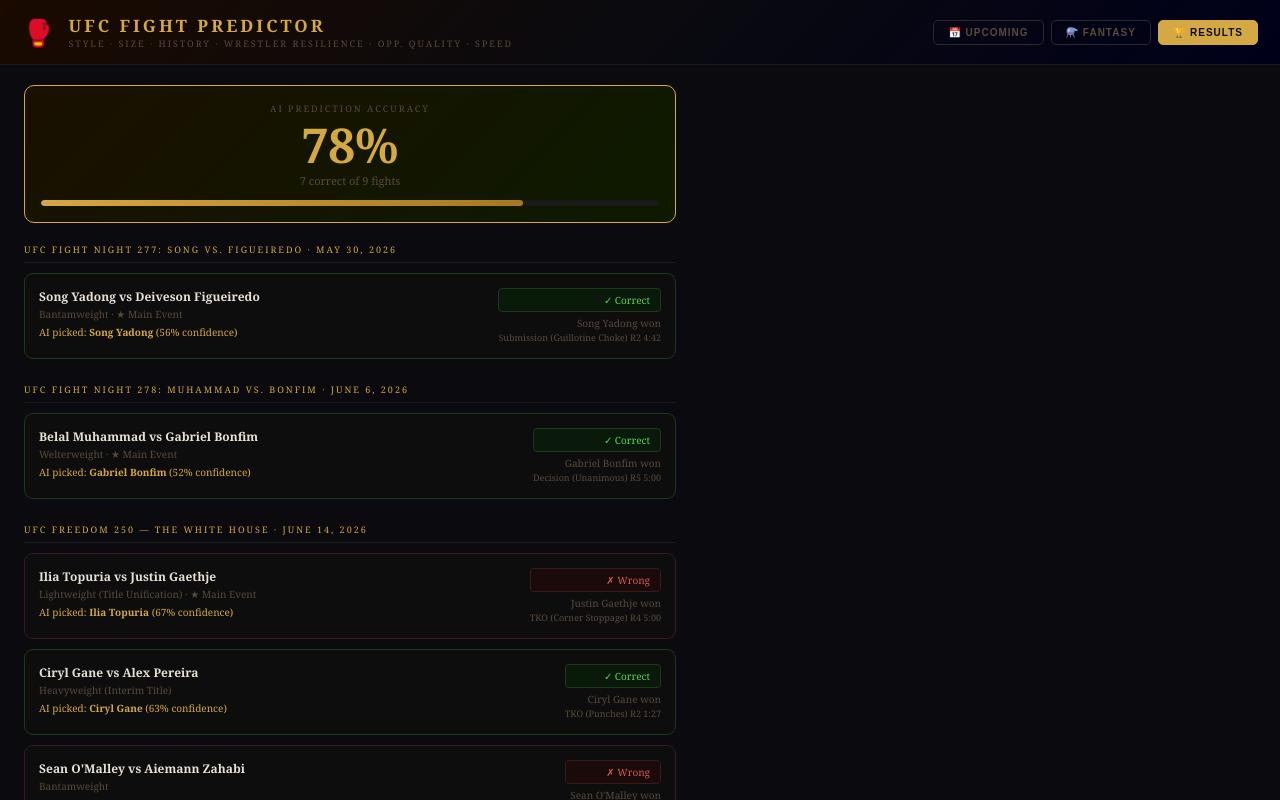
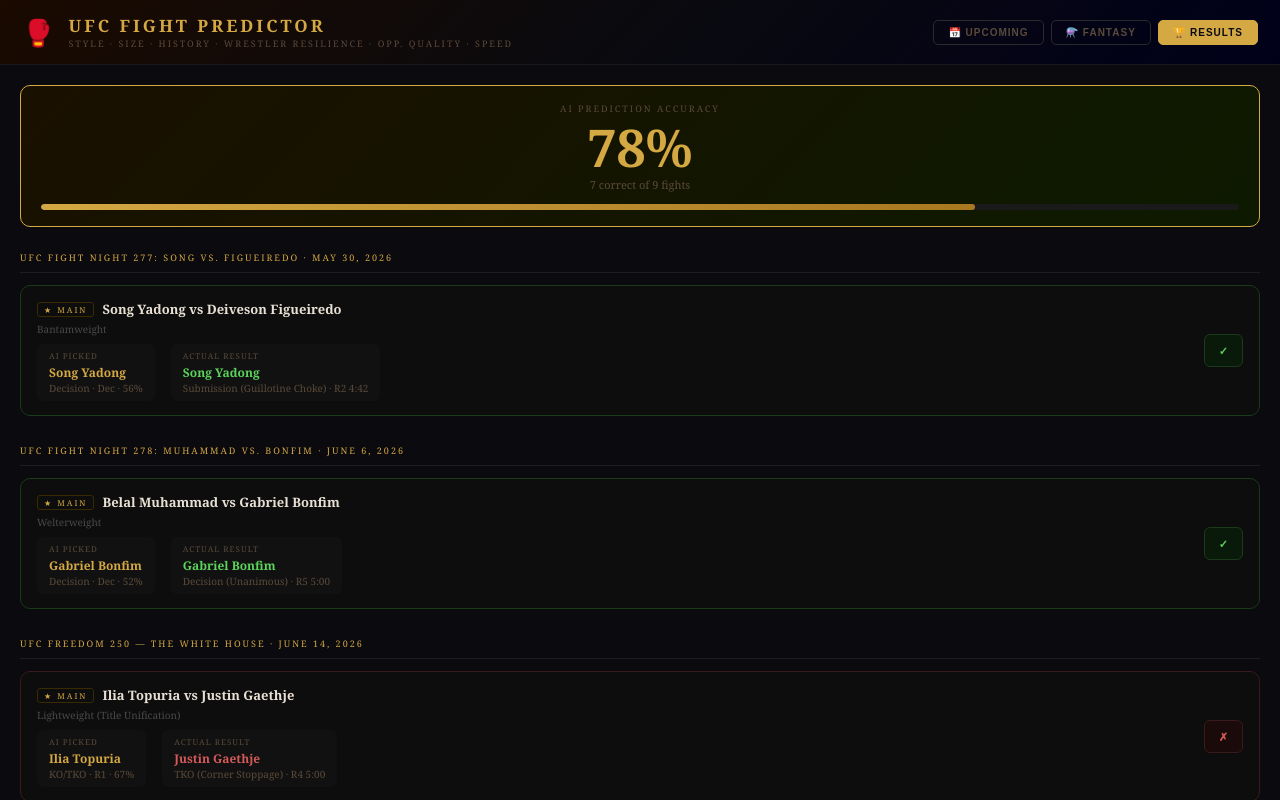
Before and after one commit to paifuu/ufc-fight-predictor, a React (Vite) app: page / in a window 1280 px wide. Both pictures are taken after a click on the button "🏆 RESULTS". Shown: the top 800 px of the page. Built offline with nearby package versions, Linux system fonts and the light colour scheme.

Commit message:
feat: results tab full width, show AI predicted method+round, side-by-side AI vs actual

```diff
--- a/src/App.jsx
+++ b/src/App.jsx
@@ -1256,8 +1256,7 @@
     evt.fights.map(f => ({...f, event:evt.event, date:evt.date}))
   );
 
-  const [preds, setPreds] = React.useState(() => {
-    // Auto-predict all past fights using the scoring engine
+  const [preds] = React.useState(() => {
     const results = {};
     allFights.forEach(f => {
       const key = f.f1 + "||" + f.f2;
@@ -1265,7 +1264,7 @@
       if (a && b) {
         const sc = scoreFight(a, b);
         const pct = sc.winner === a.name ? sc.f1WinPct : sc.f2WinPct;
-        results[key] = { predicted: sc.winner, pct, actual: f.actualWinner };
+        results[key] = { predicted: sc.winner, pct, method: sc.method, round: sc.round, actual: f.actualWinner };
       }
     });
     return results;
@@ -1277,12 +1276,12 @@
   const acc = resolved.length ? Math.round(correct / resolved.length * 100) : null;
 
   return (
-    <div style={{padding:"20px 24px", maxWidth:700}}>
+    <div style={{width:"100%", padding:"20px 20px", boxSizing:"border-box"}}>
       {/* Accuracy header */}
       {resolved.length > 0 && (
-        <div style={{background:"linear-gradient(135deg,#1a1000,#0d1a00)", border:"1px solid #d4a843", borderRadius:10, padding:16, marginBottom:20, textAlign:"center"}}>
+        <div style={{background:"linear-gradient(135deg,#1a1000,#0d1a00)", border:"1px solid #d4a843", borderRadius:10, padding:"16px 20px", marginBottom:24, textAlign:"center"}}>
           <div style={{fontSize:9, color:"#5a4a3a", letterSpacing:2, textTransform:"uppercase", marginBottom:6}}>AI Prediction Accuracy</div>
-          <div style={{fontSize:48, fontWeight:700, color:"#d4a843", lineHeight:1}}>{acc}%</div>
+          <div style={{fontSize:52, fontWeight:700, color:"#d4a843", lineHeight:1}}>{acc}%</div>
           <div style={{fontSize:11, color:"#5a4a3a", marginTop:4}}>{correct} correct of {resolved.length} fights</div>
           <div style={{marginTop:12, height:6, background:"#1a1a1a", borderRadius:3, overflow:"hidden"}}>
             <div style={{height:"100%", width:`${acc}%`, background:"linear-gradient(90deg,#d4a843,#a87820)", borderRadius:3, transition:"width 1s ease"}}/>
@@ -1295,8 +1294,8 @@
         const evtFights = evt.fights.filter(f => FIGHTER_DB[f.f1] && FIGHTER_DB[f.f2]);
         if (!evtFights.length) return null;
         return (
-          <div key={evt.event} style={{marginBottom:24}}>
-            <div style={{fontSize:9, color:"#d4a843", letterSpacing:2, textTransform:"uppercase", marginBottom:10, paddingBottom:6, borderBottom:"1px solid #1a1a1a"}}>
+          <div key={evt.event} style={{marginBottom:28}}>
+            <div style={{fontSize:9, color:"#d4a843", letterSpacing:2, textTransform:"uppercase", marginBottom:12, paddingBottom:8, borderBottom:"1px solid #1e1e1e"}}>
               {evt.event} · {evt.date}
             </div>
             {evtFights.map(f => {
@@ -1306,33 +1305,45 @@
               const isCorrect = v.actual && v.predicted === v.actual;
               const isWrong = v.actual && v.predicted !== v.actual;
               return (
-                <div key={key} style={{background:"#0d0d0d", border:`1px solid ${isCorrect?"#1a3a1a":isWrong?"#3a1a1a":"#1a1a1a"}`,
-                  borderRadius:9, padding:14, marginBottom:10}}>
-                  <div style={{display:"flex", justifyContent:"space-between", alignItems:"flex-start", gap:10}}>
-                    <div style={{flex:1}}>
-                      <div style={{fontSize:12, color:"#e8e0d4", fontWeight:600}}>{f.f1} vs {f.f2}</div>
-                      <div style={{fontSize:10, color:"#5a4a3a", marginTop:2}}>{f.weightClass}{f.isMain?" · ★ Main Event":""}</div>
-                      <div style={{fontSize:10, color:"#d4a843", marginTop:4}}>
-                        AI picked: <strong>{v.predicted}</strong> ({v.pct}% confidence)
+                <div key={key} style={{
+                  background:"#0d0d0d",
+                  border:`1px solid ${isCorrect?"#1a3a1a":isWrong?"#3a1a1a":"#1a1a1a"}`,
+                  borderRadius:10, padding:"14px 16px", marginBottom:10,
+                  display:"grid", gridTemplateColumns:"1fr auto", gap:12, alignItems:"center"
+                }}>
+                  {/* Left: fight info + AI pick */}
+                  <div>
+                    <div style={{display:"flex", alignItems:"center", gap:8, marginBottom:4}}>
+                      {f.isMain && <span style={{fontSize:8, color:"#d4a843", letterSpacing:2, textTransform:"uppercase", border:"1px solid #3a2a00", padding:"1px 6px", borderRadius:3}}>★ MAIN</span>}
+                      <span style={{fontSize:13, color:"#e8e0d4", fontWeight:700}}>{f.f1} vs {f.f2}</span>
+                    </div>
+                    <div style={{fontSize:10, color:"#4a4a4a", marginBottom:8}}>{f.weightClass}</div>
+                    <div style={{display:"flex", gap:16, flexWrap:"wrap"}}>
+                      <div style={{background:"#111", borderRadius:6, padding:"6px 12px"}}>
+                        <div style={{fontSize:8, color:"#5a4a3a", letterSpacing:1, textTransform:"uppercase", marginBottom:3}}>AI Picked</div>
+                        <div style={{fontSize:12, color:"#d4a843", fontWeight:700}}>{v.predicted}</div>
+                        <div style={{fontSize:10, color:"#5a4a3a"}}>{v.method} · {v.round === "Decision" ? "Dec" : `R${v.round}`} · {v.pct}%</div>
                       </div>
-                    </div>
-                    <div style={{textAlign:"right", flexShrink:0}}>
                       {v.actual && (
-                        <>
-                          <div style={{fontSize:10, padding:"4px 10px", borderRadius:4, marginBottom:4,
-                            background:isCorrect?"#0a1a0a":"#1a0a0a",
-                            color:isCorrect?"#5ad45a":"#d45a5a",
-                            border:`1px solid ${isCorrect?"#1a3a1a":"#3a1a1a"}`}}>
-                            {isCorrect ? "✓ Correct" : "✗ Wrong"}
-                          </div>
-                          <div style={{fontSize:10, color:"#5a4a3a"}}>
-                            {v.actual} won<br/>
-                            <span style={{fontSize:9}}>{f.method} R{f.round} {f.time}</span>
-                          </div>
-                        </>
+                        <div style={{background:"#111", borderRadius:6, padding:"6px 12px"}}>
+                          <div style={{fontSize:8, color:"#5a4a3a", letterSpacing:1, textTransform:"uppercase", marginBottom:3}}>Actual Result</div>
+                          <div style={{fontSize:12, color: isCorrect ? "#5ad45a" : "#d45a5a", fontWeight:700}}>{v.actual}</div>
+                          <div style={{fontSize:10, color:"#5a4a3a"}}>{f.method} · R{f.round}{f.time ? ` ${f.time}` : ""}</div>
+                        </div>
                       )}
                     </div>
                   </div>
+                  {/* Right: correct/wrong badge */}
+                  {v.actual && (
+                    <div style={{
+                      fontSize:11, fontWeight:700, padding:"8px 14px", borderRadius:6, textAlign:"center", flexShrink:0,
+                      background: isCorrect ? "#0a1a0a" : "#1a0a0a",
+                      color: isCorrect ? "#5ad45a" : "#d45a5a",
+                      border: `1px solid ${isCorrect ? "#1a3a1a" : "#3a1a1a"}`
+                    }}>
+                      {isCorrect ? "✓" : "✗"}
+                    </div>
+                  )}
                 </div>
               );
             })}
@@ -1342,6 +1353,7 @@
     </div>
   );
 }
+
 
 // ─── MAIN APP ───────────────────────────────────────────────────────────────
 const BLANK={name:"",record:"0-0",rank:"Unranked",country:"🌍",age:28,weightClass:"Welterweight",
@@ -1492,7 +1504,7 @@
       </div>
 
       {/* ACCURACY TAB */}
-      {mode==="accuracy"&&<ResultsTab/>}
+      {mode==="accuracy"&&<div style={{height:"calc(100vh - 65px)",overflowY:"auto",width:"100%"}}><ResultsTab/></div>}
 
       {/* SCHEDULED TAB */}
       {mode==="scheduled"&&(
```
